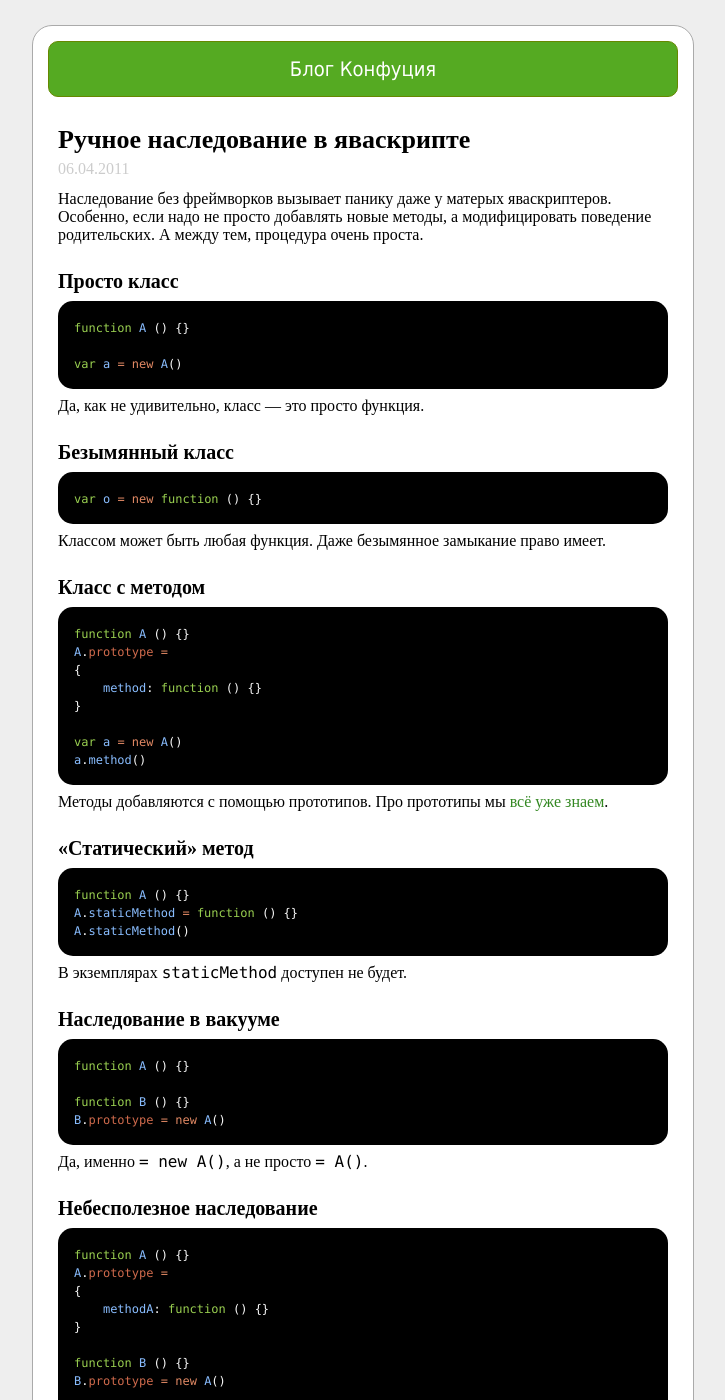
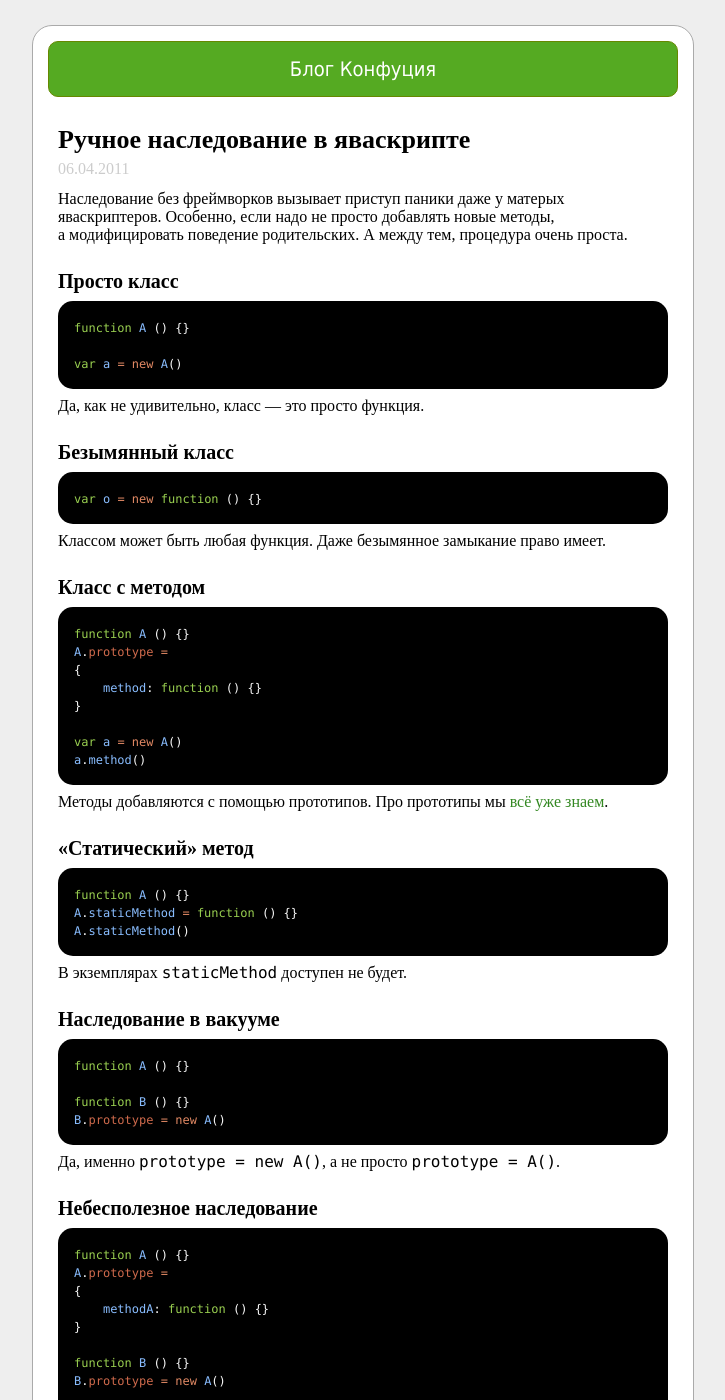
Before and after one commit to kung-fu-tzu/leonov.github.io, a Jekyll site: the page built from _posts/2011-04-06-native-javascript-inheritance.html, in a window 1280 px wide and 1400 px high. Shown: the whole window, without its empty margins (277-1002 px from the left). Built offline with Jekyll 4.4.1, drawn with Linux system fonts in a browser that asks for light colours.

Commit message:
few fixes

```diff
--- a/_posts/2011-04-06-native-javascript-inheritance.html
+++ b/_posts/2011-04-06-native-javascript-inheritance.html
@@ -10,7 +10,7 @@ section h { font-size: 1.17em; font-weight: bold; }
 </style>
 
 <section>
-<p>Наследование без фреймворков вызывает панику даже у матерых яваскриптеров. Особенно, если надо не просто добавлять новые методы, а модифицировать поведение родительских. А между тем, процедура очень проста.</p>
+<p>Наследование без фреймворков вызывает приступ паники даже у матерых яваскриптеров. Особенно, если надо не просто добавлять новые методы, а модифицировать поведение родительских. А между тем, процедура очень проста.</p>
 </section>
 
 
@@ -74,7 +74,7 @@ function B () {}
 B.prototype = new A()
 </code></pre>
 
-<p>Да, именно <code>= new A()</code>, а не просто <code>= A()</code>.</p>
+<p>Да, именно <code>prototype = new A()</code>, а не просто <code>prototype = A()</code>.</p>
 </section>
 
 
```
